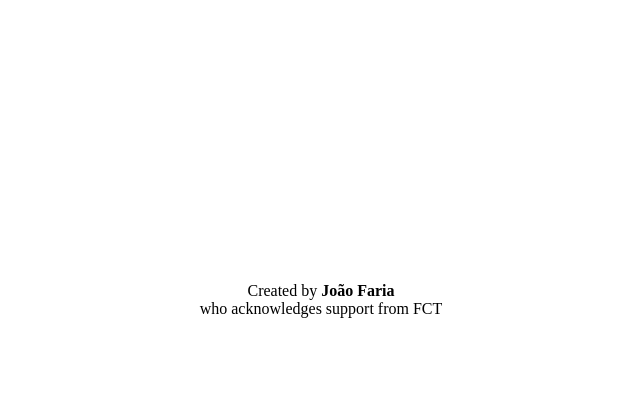
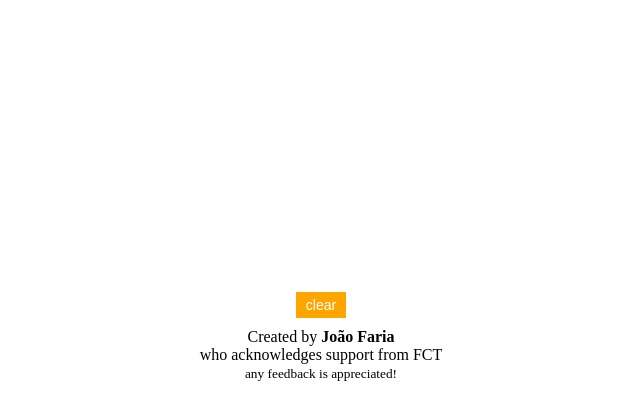
Before and after one commit to j-faria/acknow, a Flask app: page / in a window 1280 px wide. Shown: the part 251-671 px from the top of the page, without its empty margins (319-959 px from the left). Run offline with Flask 2, Linux system fonts and the light colour scheme.

Commit message:
cool buttons, clear all button

```diff
--- a/static/structure.css
+++ b/static/structure.css
@@ -40,6 +40,21 @@ footer a {
 	text-decoration:none;
 }
 
+button
+{
+	background-color: #1c97f3;
+	border: none;
+	color: white;
+	padding: 5px 10px;
+	text-align: center;
+	text-decoration: none;
+	display: inline-block;
+	font-size: 14px;
+	margin: 10px 0;
+	cursor: pointer;
+	/* border:1px solid #186dad; */
+}
+
 
 @media screen and (max-width: 980px) {
 	.columns .column {
--- a/templates/template.html
+++ b/templates/template.html
@@ -11,7 +11,6 @@
   <link rel="stylesheet" href="{{ url_for('static', filename='structure.css') }}">
   <!-- <link rel="stylesheet" href="{{ url_for('static', filename='search.css') }}"> -->
   <link rel="stylesheet" href="{{ url_for('static', filename='form.css') }}">
-  <!-- <link rel="stylesheet" href="{{ url_for('static', filename='copytooltip.css') }}"> -->
   <!-- <link rel="stylesheet" href="https://cdnjs.cloudflare.com/ajax/libs/awesomplete/1.1.2/awesomplete.min.css"> -->
   <title> - acknow - </title>
 </head>
@@ -24,9 +23,23 @@
   </div>
   <!-- <script src="https://cdnjs.cloudflare.com/ajax/libs/awesomplete/1.1.2/awesomplete.min.js" async></script> -->
 
+
+
 <footer>
-  Created by <strong><a href="https://joaofaria.space/">João Faria</a></strong> <br> who acknowledges support from FCT
+  <button value="Refresh Page" onClick="window.location.reload();" style="background-color: orange;">
+    clear
+  </button>
+  <br>
+  Created by <strong><a href="https://joaofaria.space/">João Faria</a></strong>
+  <br> who acknowledges support from FCT
+  <br> <small>any feedback is appreciated!</small>
 </footer>
+
+<script>
+    if ( window.history.replaceState ) {
+      window.history.replaceState( null, null, window.location.href );
+    }
+</script>
 
 </body>
 </html>
```
